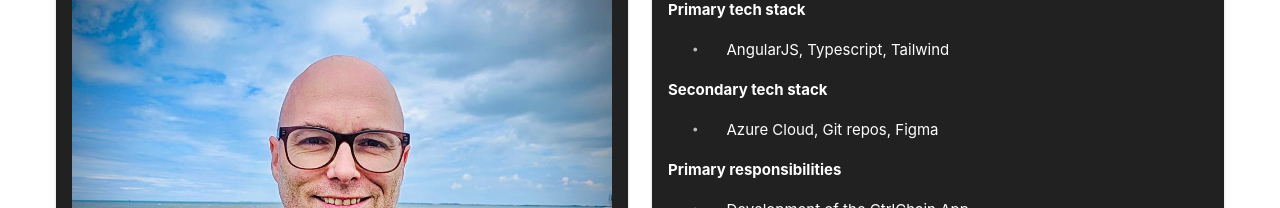
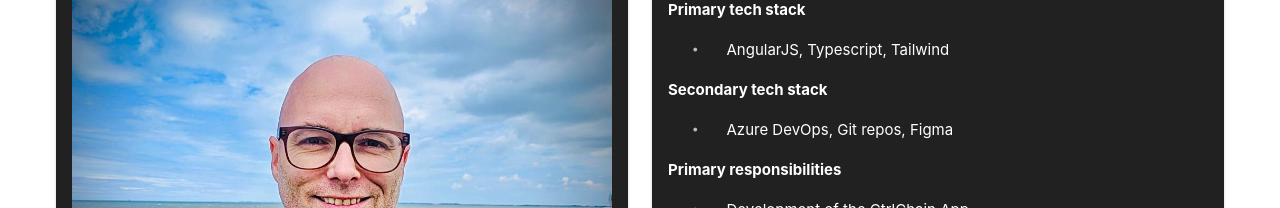
Before and after one commit to tampert/resume-vue, a Vue app: page / in a window 1280 px wide. Shown: the part 162-370 px from the top of the page. Built offline with nearby package versions, Linux system fonts and the light colour scheme.

Commit message:
Update experiences

```diff
--- a/src/components/resume/Experience.vue
+++ b/src/components/resume/Experience.vue
@@ -23,7 +23,7 @@
         <strong>Secondary tech stack</strong>
         <v-list density="compact">
           <v-list-item prepend-icon="mdi-circle-small" slim>
-            Azure Cloud, Git repos, Figma
+            Azure DevOps, Git repos, Figma
           </v-list-item>
         </v-list>
         <strong>Primary responsibilities</strong>
```
